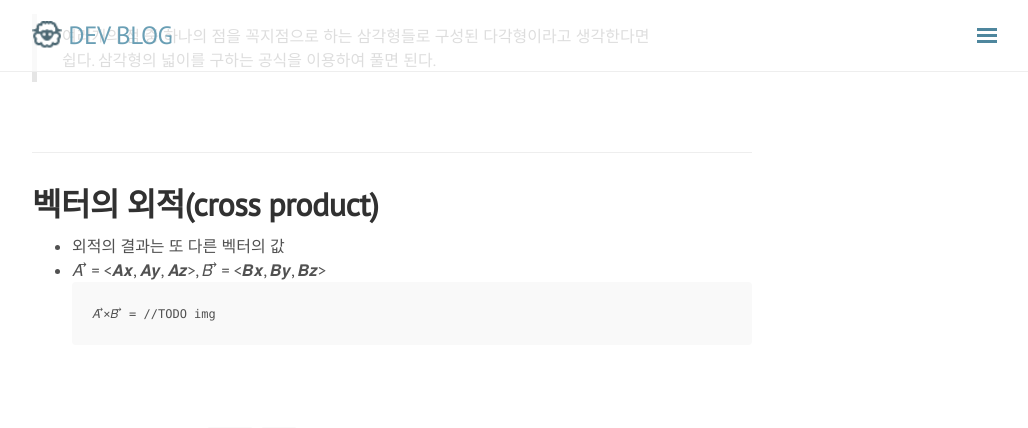
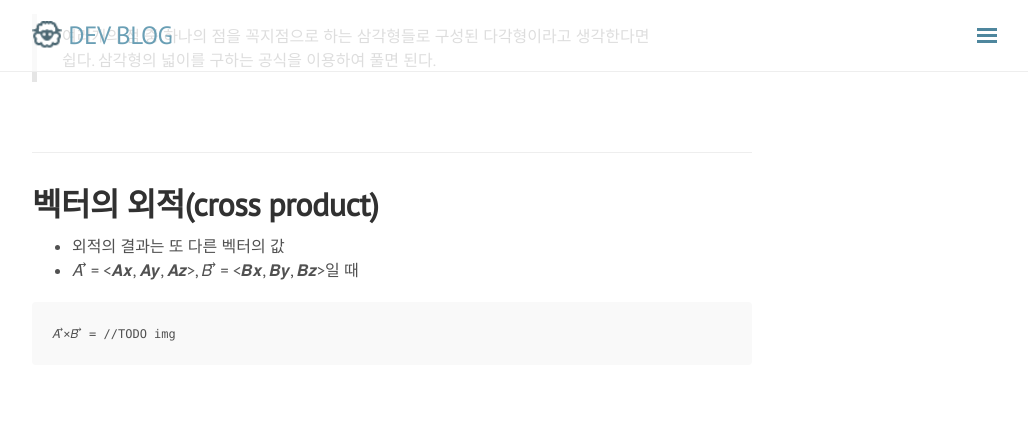
Before and after one commit to rmcodestar/rmcodestar.github.io, a Jekyll site: the page built from _posts/2018-07-29-vector-product.md, in a window 1280 px wide and 1400 px high, scrolled down 1163 px. Shown: the top 428 px of the window, without its empty margins (248-1276 px from the left). Built offline with Jekyll 4.4.1, drawn with Linux system fonts in a browser that asks for light colours; nearby versions of some CDN libraries; comment, search, counter and statistics services are not loaded; some of the changed text lies outside the part shown.

Commit message:
Update 2018-07-29-vector-product.md

````diff
--- a/_posts/2018-07-29-vector-product.md
+++ b/_posts/2018-07-29-vector-product.md
@@ -51,7 +51,8 @@
 
 # 벡터의 외적(cross product)
 * 외적의 결과는 또 다른 벡터의 값
-* 𝐴 ⃗ = <𝑨𝒙, 𝑨𝒚, 𝑨𝒛>, 𝐵 ⃗ = <𝑩𝒙, 𝑩𝒚, 𝑩𝒛>
+* 𝐴 ⃗ = <𝑨𝒙, 𝑨𝒚, 𝑨𝒛>, 𝐵 ⃗ = <𝑩𝒙, 𝑩𝒚, 𝑩𝒛>일 때
+
 ```
 𝐴 ⃗×𝐵 ⃗ = //TODO img
 ```
@@ -60,9 +61,7 @@
 
 ## 1. 벡터의 외적을 통해 `CCW`, `CW` 판단
 ![오른손 법칙](https://upload.wikimedia.org/wikipedia/commons/thumb/d/d2/Right_hand_rule_cross_product.svg/220px-Right_hand_rule_cross_product.svg.png)
-> 두 벡터의 외적(𝐴 ⃗×𝐵 ⃗)을 구하면 `오른손 법칙`을 이용하여 두 벡터의 방향을 구할 수 있다.
->
-> 반시계방향(CCW)이거나 시계방향(CW)인지를 알 수 있다.
+> 두 벡터의 외적(𝐴 ⃗×𝐵 ⃗)을 구하면 `오른손 법칙`을 이용하여 두 벡터의 방향을 구할 수 있다. 반시계방향(CCW)이거나 시계방향(CW)인지를 알 수 있다.
 
 <br>
 
````
Also changed, not shown: other parts of _posts/2018-07-29-vector-product.md (+1 -1 lines).
